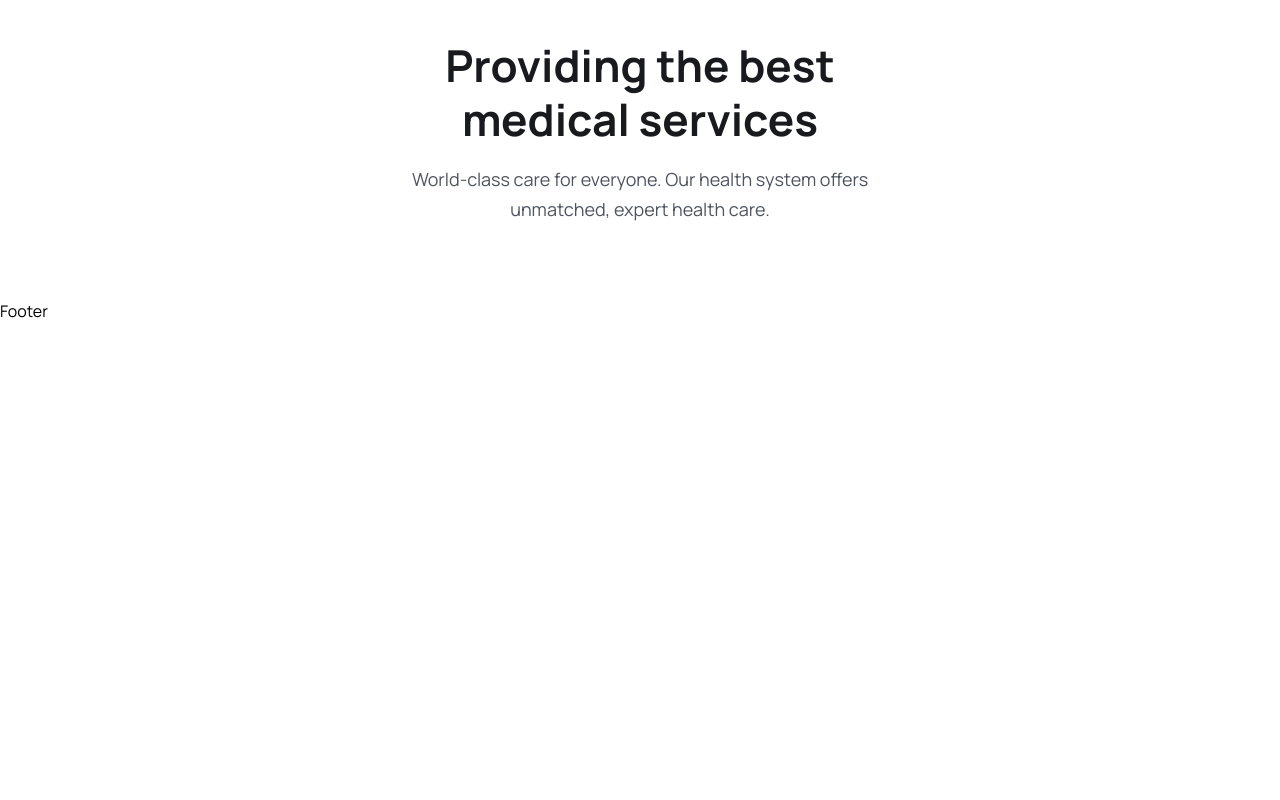
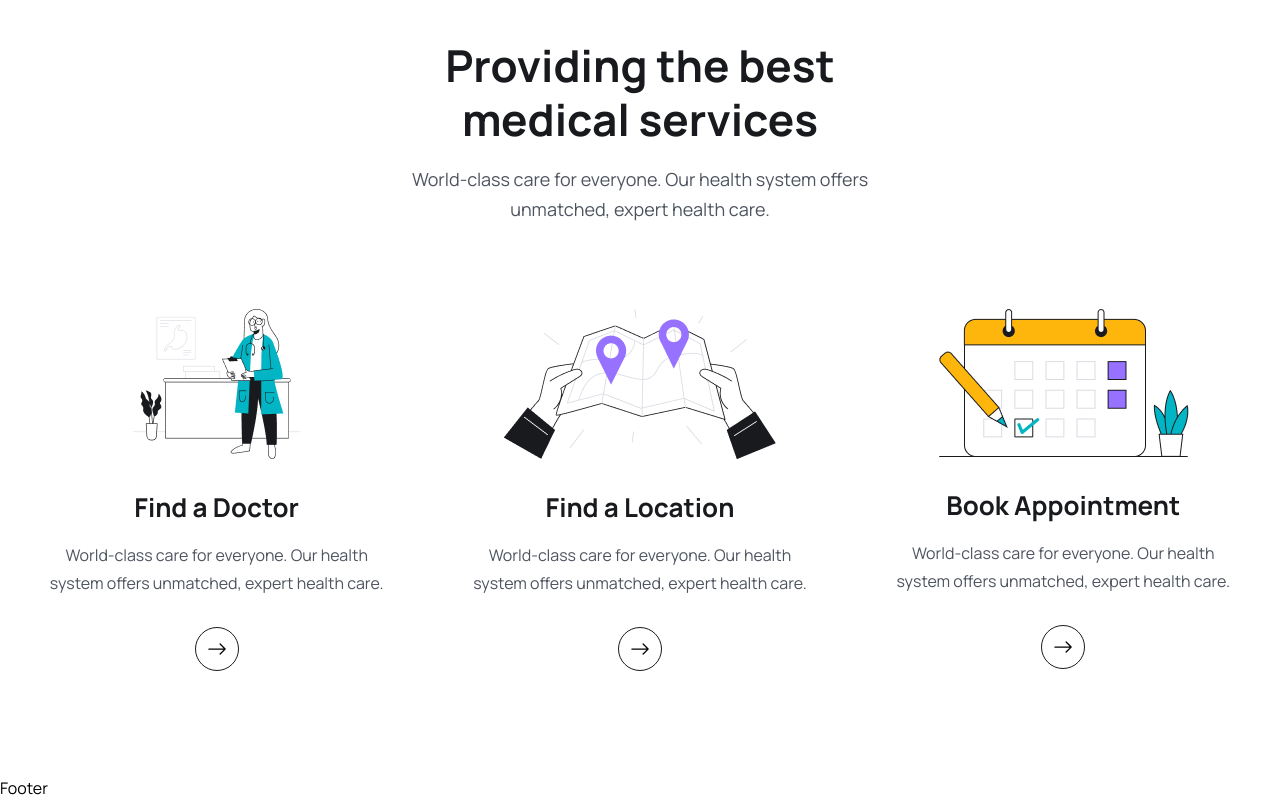
Before and after one commit to programmernizam/medicare, a React (Vite) app: page / in a window 1280 px wide. Shown: the part 878-1678 px from the top of the page. Before the commit the page ends 1201 px from the top, so only its background shows below. Built offline with nearby package versions, Linux system fonts and the light colour scheme.

Commit message:
[Done]How it work section

```diff
--- a/src/pages/Home/HowItWork.jsx
+++ b/src/pages/Home/HowItWork.jsx
@@ -1,3 +1,8 @@
+import { BsArrowRight } from "react-icons/bs";
+import { Link } from "react-router-dom";
+import icon1 from "../../assets/images/icon01.png";
+import icon2 from "../../assets/images/icon02.png";
+import icon3 from "../../assets/images/icon03.png";
 const HowItWork = () => {
   return (
     <section>
@@ -13,7 +18,71 @@
           </p>
         </div>
         {/* =====Bottom Section===== */}
-        <div></div>
+        <div className="grid grid-cols-1 md:grid-cols-2 lg:grid-cols-3 gap-5 lg:gap-[30px] mt-[30px] lg:mt-[55px]">
+          {/* ===Card=== */}
+          <div className="py-[30px] px-5">
+            <div className="flex items-center justify-center">
+              <img src={icon1} alt="" />
+            </div>
+            <div className="mt-[30px]">
+              <h2 className="text-[26px] leading-9 text-headingColor font-bold text-center">
+                Find a Doctor
+              </h2>
+              <p className="text-[16px] leading-7 text-center font-normal mt-4 text-textColor">
+                World-class care for everyone. Our health system offers
+                unmatched, expert health care.
+              </p>
+              <Link
+                to={"/doctor"}
+                className="w-[44px] h-[44px] rounded-full border border-solid border-[#181A1E] mt-[30px] mx-auto flex items-center justify-center group hover:bg-primaryColor hover:border-none"
+              >
+                <BsArrowRight className="group-hover:text-white w-6 h-5" />
+              </Link>
+            </div>
+          </div>
+          {/* ===Card=== */}
+          <div className="py-[30px] px-5">
+            <div className="flex items-center justify-center">
+              <img src={icon2} alt="" />
+            </div>
+            <div className="mt-[30px]">
+              <h2 className="text-[26px] leading-9 text-headingColor font-bold text-center">
+                Find a Location
+              </h2>
+              <p className="text-[16px] leading-7 text-center font-normal mt-4 text-textColor">
+                World-class care for everyone. Our health system offers
+                unmatched, expert health care.
+              </p>
+              <Link
+                to={"/doctor"}
+                className="w-[44px] h-[44px] rounded-full border border-solid border-[#181A1E] mt-[30px] mx-auto flex items-center justify-center group hover:bg-primaryColor hover:border-none"
+              >
+                <BsArrowRight className="group-hover:text-white w-6 h-5" />
+              </Link>
+            </div>
+          </div>
+          {/* ===Card=== */}
+          <div className="py-[30px] px-5">
+            <div className="flex items-center justify-center">
+              <img src={icon3} alt="" />
+            </div>
+            <div className="mt-[30px]">
+              <h2 className="text-[26px] leading-9 text-headingColor font-bold text-center">
+                Book Appointment
+              </h2>
+              <p className="text-[16px] leading-7 text-center font-normal mt-4 text-textColor">
+                World-class care for everyone. Our health system offers
+                unmatched, expert health care.
+              </p>
+              <Link
+                to={"/doctor"}
+                className="w-[44px] h-[44px] rounded-full border border-solid border-[#181A1E] mt-[30px] mx-auto flex items-center justify-center group hover:bg-primaryColor hover:border-none"
+              >
+                <BsArrowRight className="group-hover:text-white w-6 h-5" />
+              </Link>
+            </div>
+          </div>
+        </div>
       </div>
     </section>
   );
```
